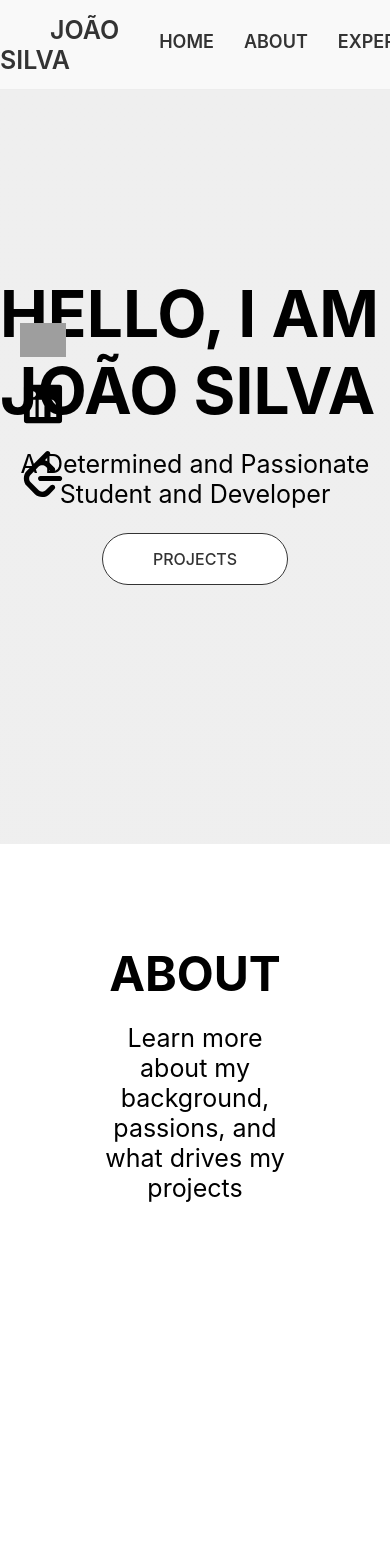
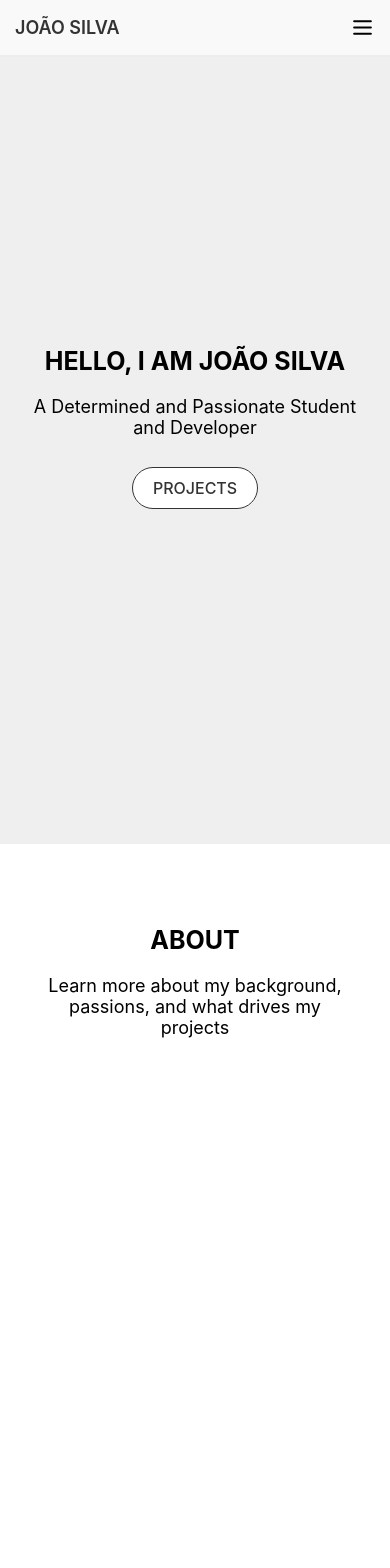
Before and after one commit to joaofmsilvaa/Portfolio, a React (Create React App) app: page / in a window 390 px wide. Shown: the top 1568 px of the page. Built offline with nearby package versions, Linux system fonts and the light colour scheme; grey boxes are pictures that could not be loaded.

Commit message:
Added responsive

```diff
--- a/src/App.css
+++ b/src/App.css
@@ -16,6 +16,20 @@ body {
   opacity: 0;
 }
 
+nav{
+  background-color: #f9f9f9;
+  border-bottom: 1px solid #ededed;
+  z-index: 1;
+  position: fixed;
+  max-width: 1920px;
+  margin: auto;
+  width: 100%;
+}
+
+.mobileDiv{
+  display: none;
+}
+
 .navigationbar{
   background-color: #f9f9f9;
   border-bottom: 1px solid #ededed;
@@ -23,15 +37,16 @@ body {
   justify-content: space-between;
   align-items: center;
   z-index: 1;
-  position: fixed;
   max-width: 1920px;
-  min-width: 100vw;
+  margin: auto;
+  width: 100%;
+
 }
 
 .navigationbar span{
   font-size: 25px;
   font-weight: 600;
-  margin-left: 50px;
+  margin-left: 20px;
 
 }
 
@@ -51,7 +66,7 @@ a{
 .nav-links{
   margin-top: 15px;
   margin-bottom: 15px;
-  margin-right: 50px;
+  margin-right: 20px;
 }
 
 .navigationbar li {
@@ -100,7 +115,7 @@ a{
 }
 
 .main-title{
-  font-size: 5rem;
+  font-size: 4rem;
   font-weight: 700;
   transition: all 250ms;
   margin-top: 0px;
@@ -123,6 +138,10 @@ a{
   opacity: 1;
   transition: all 250ms;
 
+}
+
+#contact .row{
+  width: 70%;
 }
 
 .primary-button{
@@ -510,4 +529,231 @@ form button{
   .main-title{
     font-size: 4rem;
   }
+
+  .row{
+    align-items: center;
+    gap: 5%;
+    flex-direction: column-reverse;
+  }
+
+  #about .row{
+    text-align: center;
+
+  }
+
+  #about .list{
+    justify-content: center;
+  }
+
+  .div-small{
+    width: 85%;
+  }
+
+  .project-card{
+    width: 85%;
+  }
+
+  .tag {
+    padding: 15px 20px 15px 20px;
+  }
 }
+
+.right-image{
+  width: 35%;
+}
+
+.burger-icon{
+  display: none;
+}
+
+@media (max-width: 820px){
+
+  .list-aside{
+    display: none;
+  }
+
+  .main-title{
+    font-size: 3rem;
+  }
+
+  .navigationbar span{
+    font-size: 20px;
+    margin-left: 15px;
+  }
+
+  .nav-links{
+    font-size: 16px;
+    margin-right: 15px;
+  }
+
+  .section-description{
+    font-size: 20px;
+  }
+
+  .right-image{
+    width: 55%;
+  }
+
+  h4{
+    font-size: 22px !important;
+  }
+
+  .job-card .icon-img-medium{
+    width: 66px;
+  }
+
+  .description{
+    font-size: 20px;
+  }
+
+}
+
+@media (max-width: 680px){
+
+  .mobileDiv{
+    list-style: none;
+    justify-content: center;
+    display: flex;
+    flex-direction: column;
+    align-items: center;
+    padding-left: 0px;
+    color: #333 !important;
+    transition: all 50ms;
+
+  }
+
+  .mobileDiv li a{
+    color: #333;
+    text-decoration: none;
+    transition: all 50ms;
+    width: 100%;
+    display: block;
+  }
+
+  .mobileDiv li{
+    font-size: 18px;
+    width: 100%;
+    text-align: center;
+    padding-top: 5px;
+    padding-bottom: 5px;
+    transition: all 50ms;
+  }
+
+  .mobileDiv li:hover{
+    background-color: #333;
+        transition: all 50ms;
+
+  }
+
+  .mobileDiv li:hover a{
+    color: white !important;
+    transition: all 50ms;
+  }
+
+  .burger-icon{
+    display: block;
+    width: 25px;
+    cursor: pointer;
+  }
+
+  .nav-links ul{
+    display: none;
+  }
+  .navigationbar span {
+    font-size: 18px;
+  }
+
+  .mainSection {
+    height: 100vh;
+  }
+
+  .main-title{
+    font-size: 25px;
+  }
+
+  .section-description{
+    font-size: 18px;
+    width: 85%;
+  }
+
+  .primary-button{
+    padding: 10px 20px 10px 20px;
+  }
+
+  .section-title {
+    font-size: 25px;
+  }
+
+  .section-element{
+    padding-inline: 20px;
+  }
+
+  .image-small {
+    width: 150px;
+    height: 150px;
+  }
+
+  .card-title {
+    font-size: 20px;
+  }
+
+  .description {
+    font-size: 16px;
+  }
+
+  .tag {
+    padding: 5px 10px 5px 10px;
+  }
+
+  h4 {
+    font-size: 18px !important;
+  }
+
+  .job-card-companyName{
+    font-size: 16px;
+  }
+
+  .job-card-inside-div {
+    flex-direction: column;
+    align-items: center;
+    text-align: center;
+  }
+
+  .job-card .icon-img-medium{
+    width: 86px;
+  }
+
+  .row{
+    text-align: center;
+  }
+
+  .outer{
+    display: flex;
+  justify-content: center;
+  align-items: center;
+  flex-direction: column;
+  }
+
+
+  .project-card {
+    width: 75%;
+    padding: 20px;
+  }
+
+  .icon-img-small {
+    width: 36px;
+  }
+
+  .date {
+    font-size: 16px;
+  }
+
+  label {
+    font-size: 18px;
+    text-align: start;
+  }
+
+  input, textarea{
+    font-size: 16px;
+  }
+}
--- a/src/App.jsx
+++ b/src/App.jsx
@@ -21,7 +21,7 @@ function App() {
       .split("&");
 
     if (submitedParams.length > 1) {
-      let notify = gsap.to(".notification", {
+      gsap.to(".notification", {
         duration: 0.5,
         x: "-5%",
       });
@@ -70,7 +70,7 @@ function App() {
           stagger: {
             amount: 1.5,
           },
-          toggleActions: "play restart play restart",
+          toggleActions: "play reverse play reverse",
         },
         "0.5"
       );
@@ -122,7 +122,7 @@ function App() {
           stagger: {
             amount: 0.8,
           },
-          toggleActions: "play restart play restart",
+          toggleActions: "play reverse play reverse",
         },
         "0.5"
       );
--- a/src/components/aboutSection.jsx
+++ b/src/components/aboutSection.jsx
@@ -6,7 +6,7 @@ import Card from "./Card";
 function AboutSection() {
   const myDescription = `I'm an enthusiastic and committed university student from Portugal with a knack for crafting distinctive and impactful projects. My drive for excellence fuels my dedication to bringing unique ideas to life.
 
-  As a Computer Science student at Instituto Politécnico de Beja, I have honed a diverse skill set and deep expertise in Web development. My academic pursuits are complemented by practical experience, allowing me to seamlessly blend theory with application.`;
+  As a Computer Science student at Instituto Politécnico de Beja, I have honed a diverse skill set and deep expertise in areas such as Web development. My academic pursuits are complemented by practical experience, allowing me to seamlessly blend theory with application.`;
 
   const skills = [
     "Java",
@@ -42,10 +42,7 @@ function AboutSection() {
             <Card title={"Skills"} arrTags={skills} />
           </div>
         </div>
-        <div
-          className="item-right margin-medium-top div-small"
-          style={{ width: "35%" }}
-        >
+        <div className="item-right margin-medium-top div-small right-image">
           <div
             className="card-div"
             style={{ display: "flex", justifyContent: "center" }}
--- a/src/components/navigationbar.jsx
+++ b/src/components/navigationbar.jsx
@@ -1,14 +1,29 @@
-import React from "react";
+import React, { useRef, useState } from "react";
 
 export default function Navigationbar({ name = null }) {
+  const [showNav, setShowNav] = useState(false);
+
+  const show = !showNav
+    ? { height: "0px", overflow: "hidden" }
+    : { height: "100%", overflow: "hidden", transition: "all 150ms" };
+
   return (
-    <nav className="navigationbar">
+    <nav>
+      <div className="navigationbar">
         <div>
           <span>
             <a href="/">{name.toUpperCase()}</a>
           </span>
         </div>
+
         <div className="nav-links">
+          <img
+            onClick={() => {
+              setShowNav(!showNav);
+            }}
+            src="assets/burger-icon.svg"
+            className="burger-icon"
+          ></img>
           <ul>
             <li>
               <a href="#home">HOME</a>
@@ -27,6 +42,47 @@ export default function Navigationbar({ name = null }) {
             </li>
           </ul>
         </div>
+      </div>
+
+      <div style={show}>
+        <ul className="mobileDiv">
+          <li
+            onClick={() => {
+              setShowNav(false);
+            }}
+          >
+            <a href="#home">HOME</a>
+          </li>
+          <li
+            onClick={() => {
+              setShowNav(false);
+            }}
+          >
+            <a href="#about">ABOUT</a>
+          </li>
+          <li
+            onClick={() => {
+              setShowNav(false);
+            }}
+          >
+            <a href="#experience">EXPERIENCE</a>
+          </li>
+          <li
+            onClick={() => {
+              setShowNav(false);
+            }}
+          >
+            <a href="#projects">PROJECTS</a>
+          </li>
+          <li
+            onClick={() => {
+              setShowNav(false);
+            }}
+          >
+            <a href="#contact">CONTACT</a>
+          </li>
+        </ul>
+      </div>
     </nav>
   );
 }
```
Also changed, not shown: public/assets/burger-icon.svg (added). Lines whose indentation alone changed are shown as unchanged.
